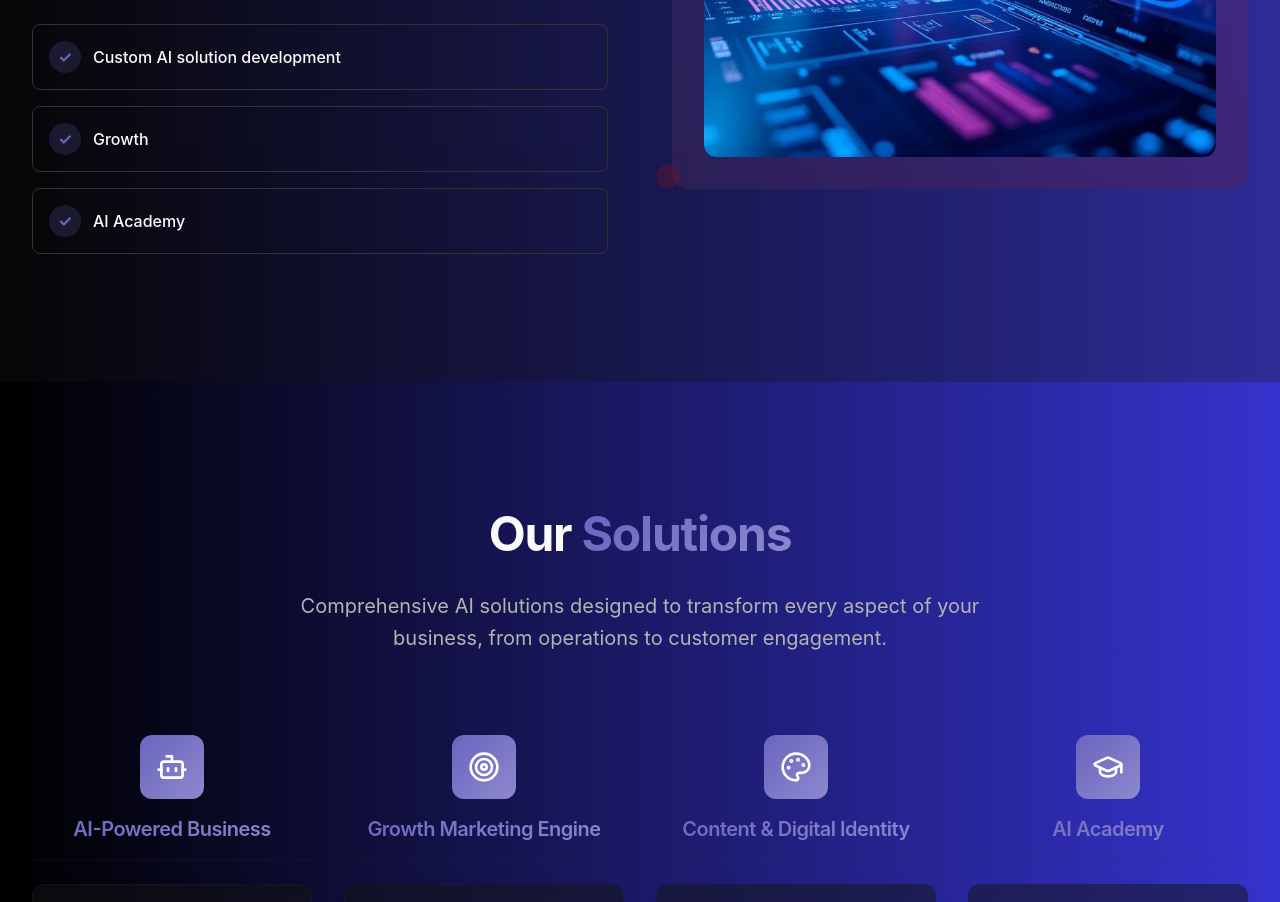
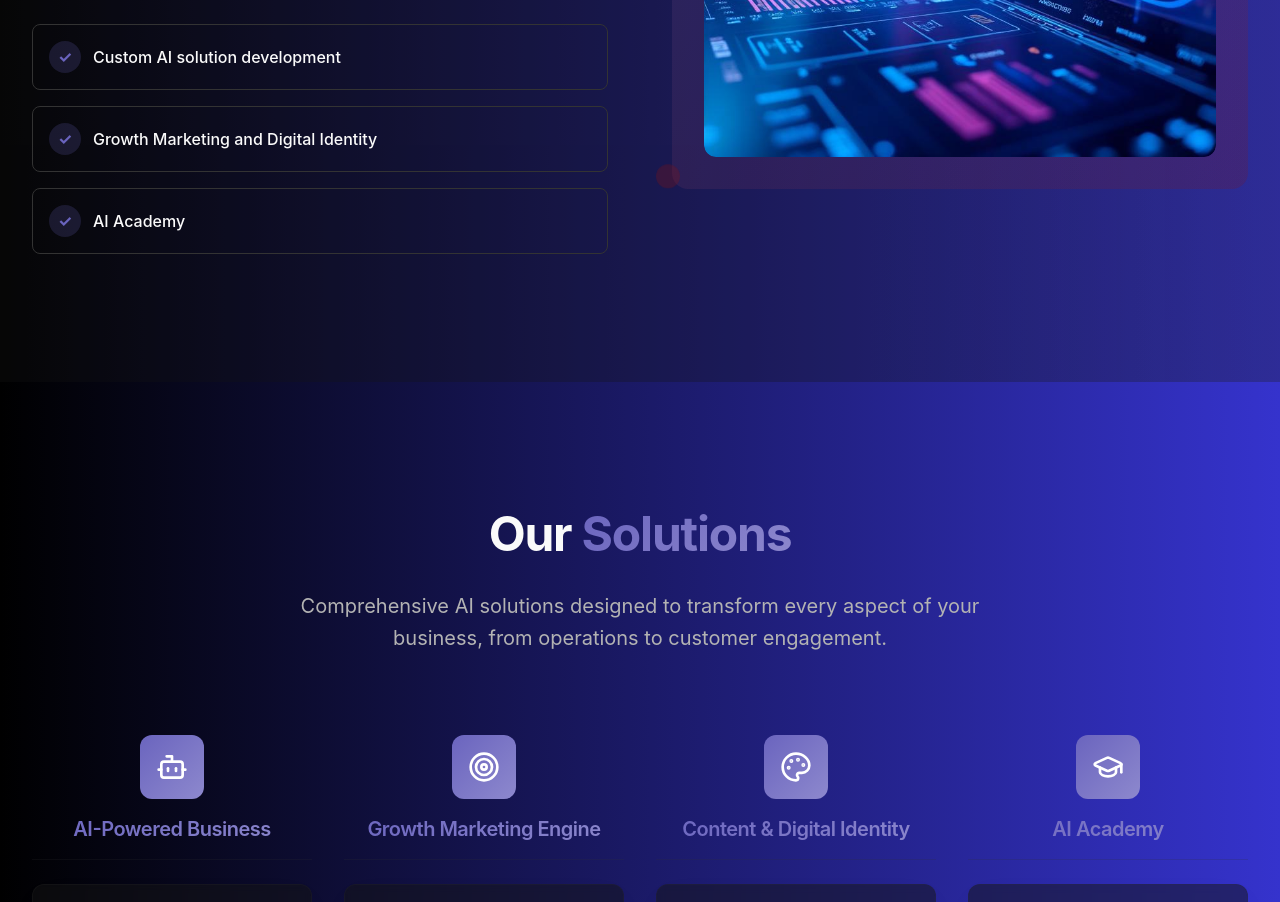
Before and after one commit to Madhav369/datamorph-ignite-future, a React (Vite) app: page / in a window 1280 px wide. Shown: the part 1380-2282 px from the top of the page. Built offline with nearby package versions, Linux system fonts and the light colour scheme.

Commit message:
Update About section text
Update the text in the About section to "Growth Marketing and Digital Identity".

```diff
--- a/src/components/About.tsx
+++ b/src/components/About.tsx
@@ -52,7 +52,7 @@ const About = () => {
                 <div className="w-8 h-8 bg-primary/20 rounded-full flex items-center justify-center">
                   <span className="text-primary font-bold">✓</span>
                 </div>
-                <span className="text-foreground font-medium">Growth </span>
+                <span className="text-foreground font-medium">Growth Marketing and Digital Identity </span>
               </div>
               <div className="flex items-center gap-3 p-4 rounded-lg bg-background/50 border border-border hover-glow transition-all duration-300 animate-fade-in" style={{
               animationDelay: '0.6s'
```
